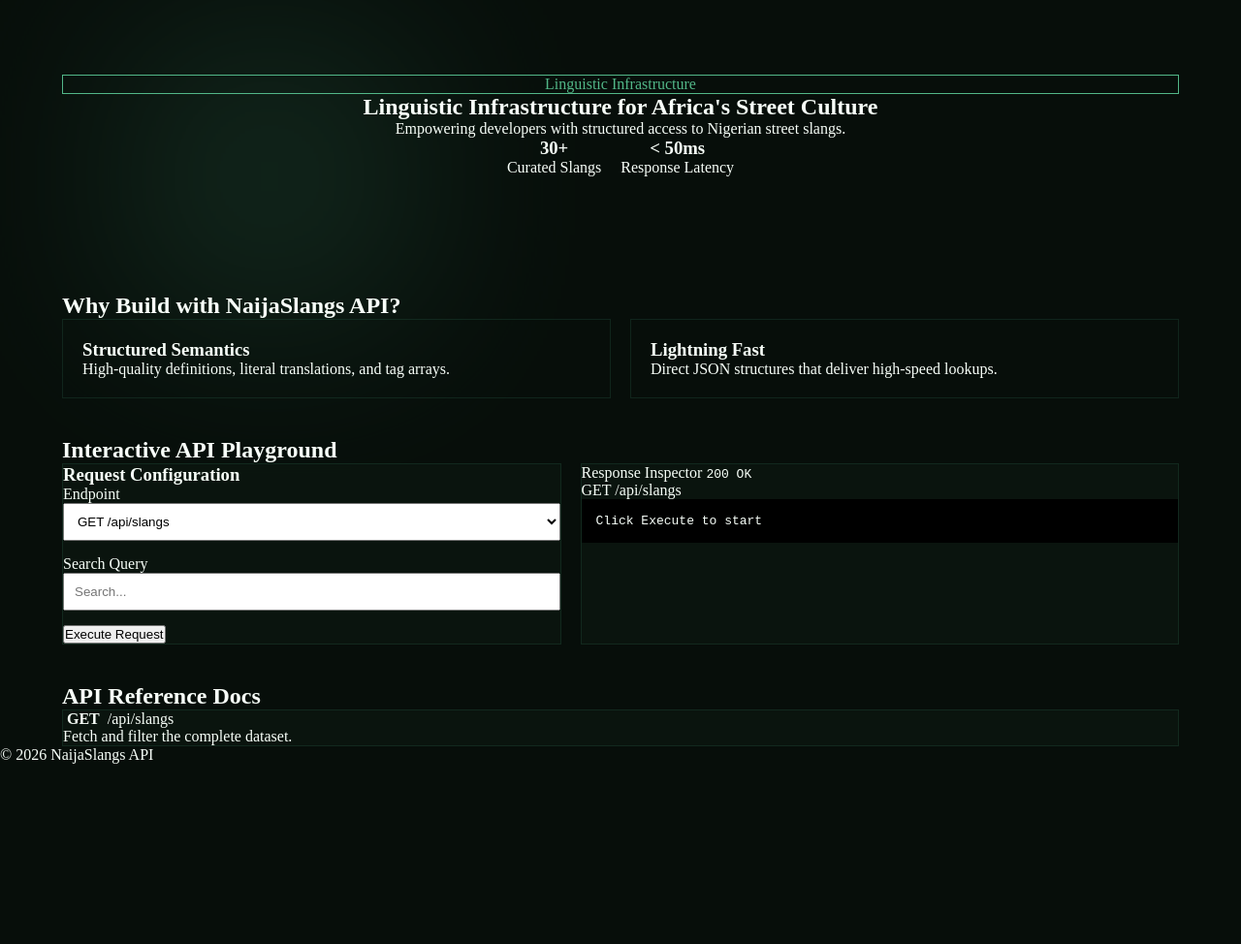
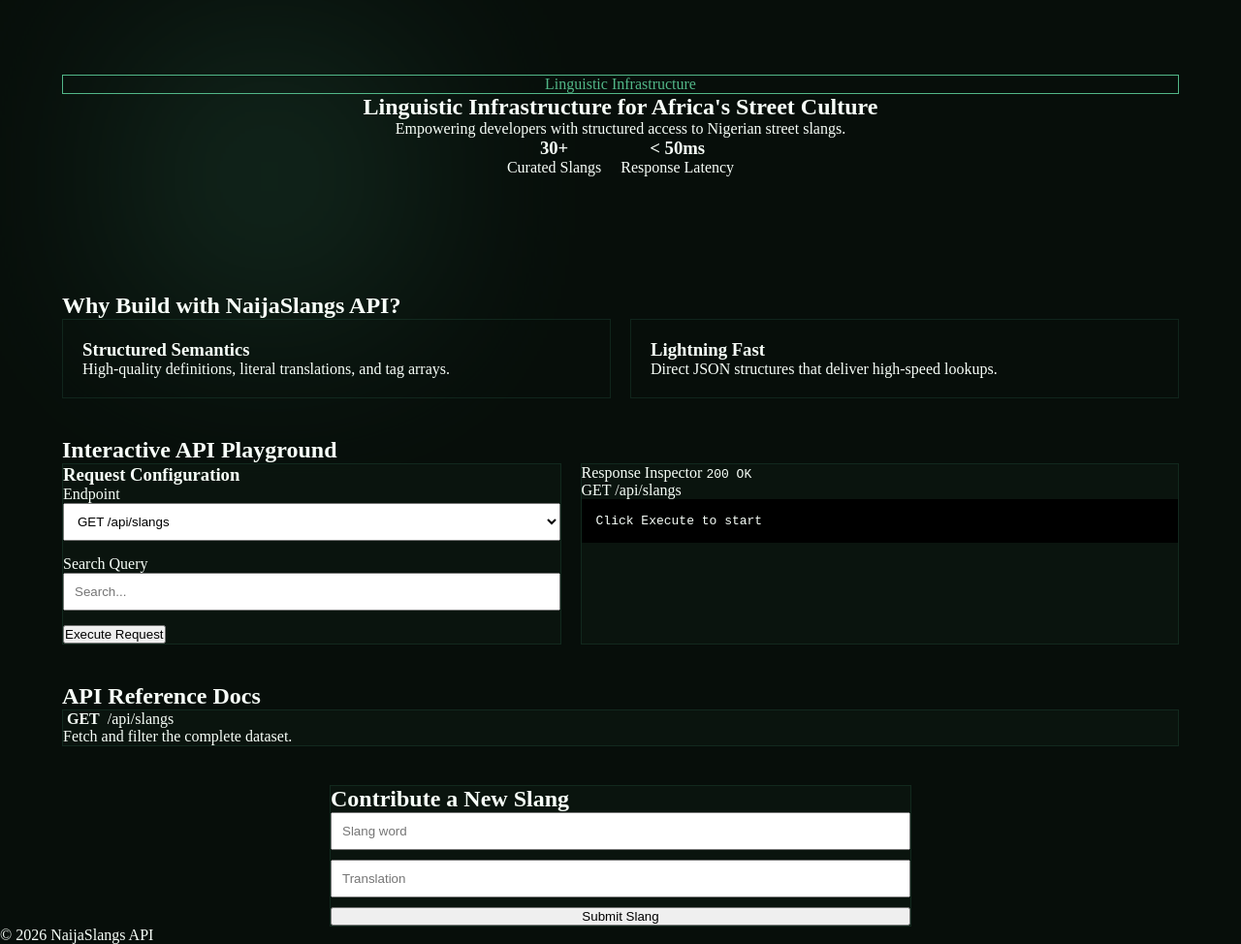
Before and after one commit to Icedmist/naijaslangs_roadmap, a website: page public/index.html in a window 1280 px wide. Shown: the part 48-1022 px from the top of the page at 97% size. Before the commit the page ends 836 px from the top, so only its background shows below. Drawn offline with Linux system fonts and the light colour scheme.

Commit message:
feat: design interactive slang submission form component

```diff
--- a/public/index.html
+++ b/public/index.html
@@ -89,6 +89,18 @@
         </div>
       </div>
     </section>
+    <section id="submit" class="submit-section">
+      <div class="container">
+        <div class="submit-wrapper glass-panel">
+          <h2>Contribute a New Slang</h2>
+          <form id="slang-submit-form" class="submit-form">
+            <input type="text" id="form-slang" placeholder="Slang word" required class="form-input">
+            <input type="text" id="form-translation" placeholder="Translation" required class="form-input">
+            <button type="submit" class="btn btn-primary">Submit Slang</button>
+          </form>
+        </div>
+      </div>
+    </section>
   </div>
   <footer><p>&copy; 2026 NaijaSlangs API</p></footer>
   <script>
--- a/public/styles.css
+++ b/public/styles.css
@@ -27,3 +27,5 @@ header { sticky: top; background: rgba(7, 14, 10, 0.75); }
 .console-body { background: #000; padding: 15px; }
 .docs-wrapper { display: flex; flex-direction: column; gap: 15px; }
 .badge-method { padding: 4px; font-weight: bold; }
+.submit-wrapper { max-width: 600px; margin: 0 auto; }
+.submit-form { display: flex; flex-direction: column; gap: 10px; }
```
